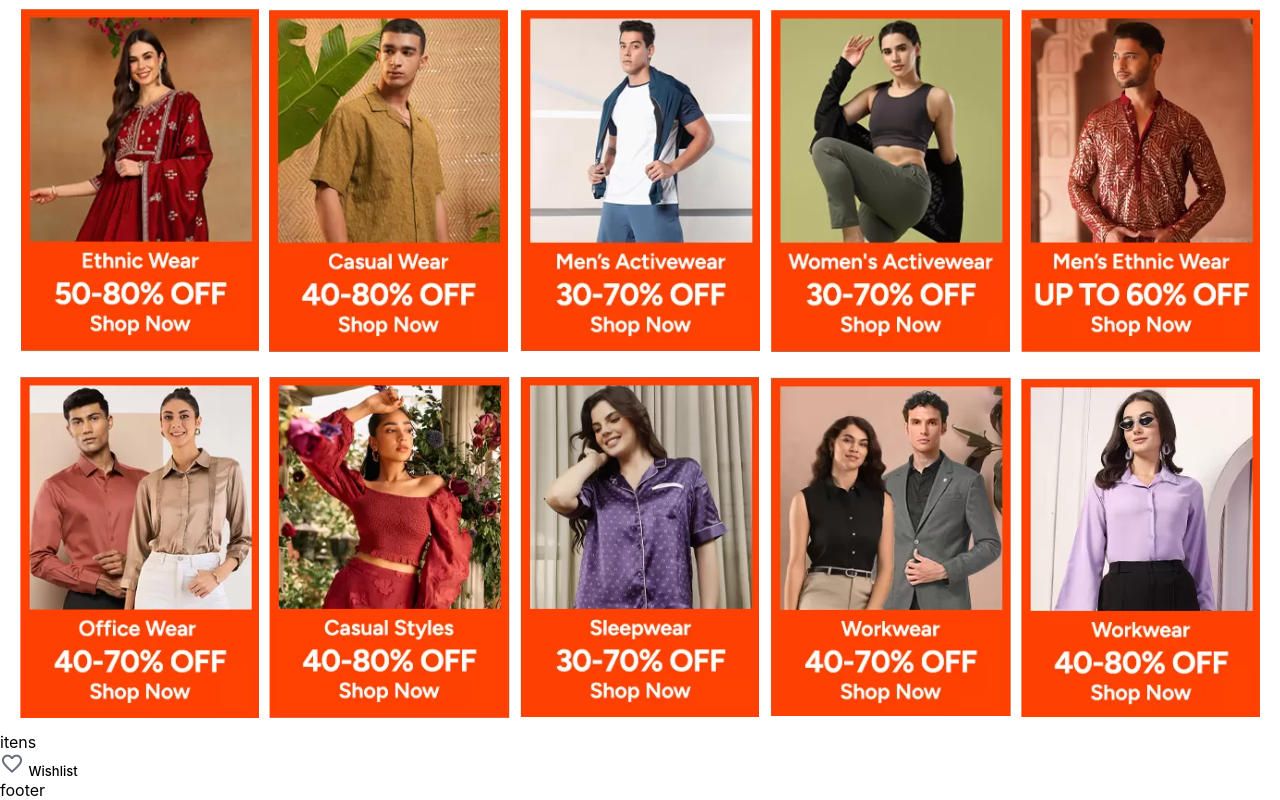
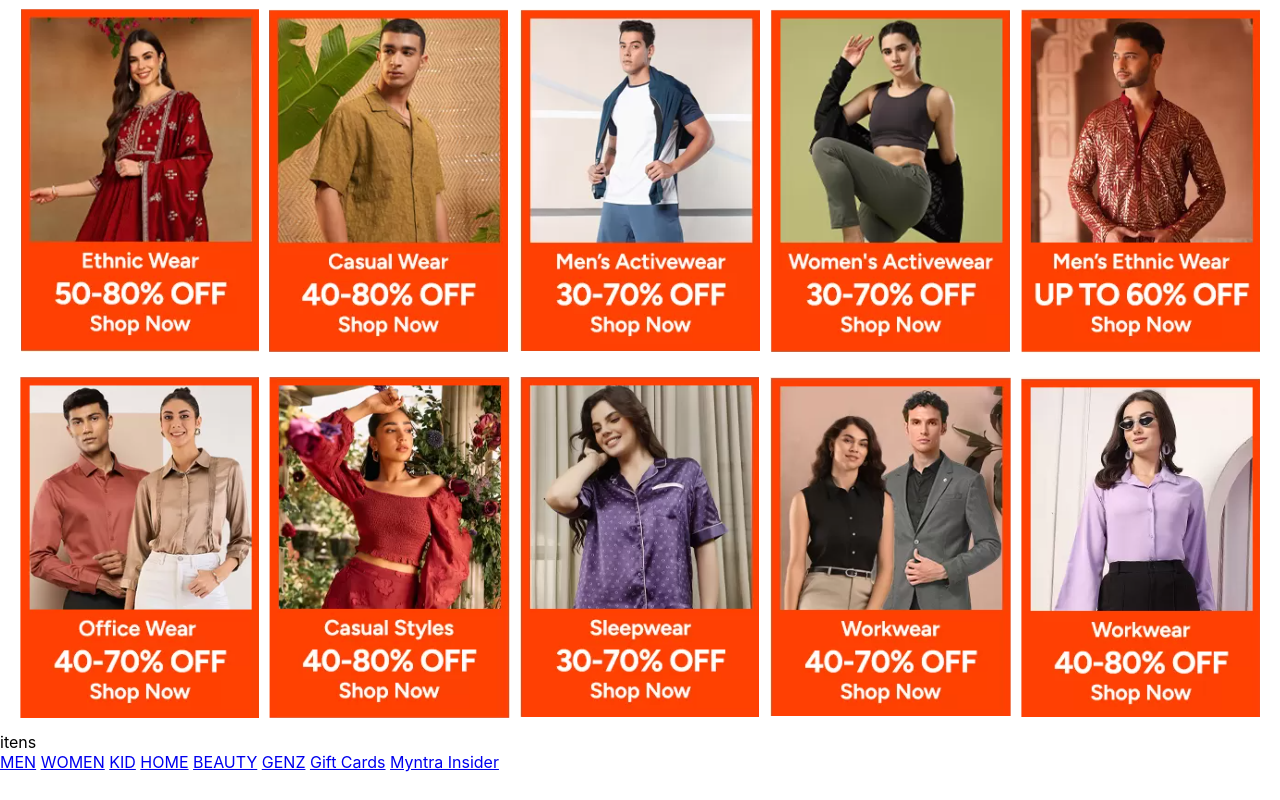
Before and after one commit to Saurabh-kumar-hii/Myntra, a plain HTML site: page index.html in a window 1280 px wide. Shown: the part 621-1421 px from the top of the page. After the commit the page ends 1393 px from the top, so only its background shows below. Drawn offline with nearby package versions, Linux system fonts and the light colour scheme.

Commit message:
footer still processing

```diff
--- a/index.html
+++ b/index.html
@@ -11,6 +11,7 @@
     />
   </head>
   <body>
+    <!-- From here header starts -->
     <header class="header">
       <div class="logo_container">
         <img src="images\log.jpeg" alt="Myntra logo" />
@@ -57,7 +58,7 @@
       </div>
     </header>
 
-    <!-- This is the main part of code -->
+    <!-- This is the main part of Code -->
 
     <main>
       <div class="banner_container">
@@ -122,14 +123,20 @@
       </div>
       <div class="category_items">itens</div>
     </main>
-    <footer>
-      <div>
-        <div>
-          <span class="material-symbols-outlined action_icon"> favorite </span>
-          <span class="action_name">Wishlist</span>
-        </div>
+    <!-- This is the footer of the Code -->
+    <footer class="footer_container">
+      <div class="footer_item">
+        <a href="#">MEN</a>
+        <a href="#">WOMEN</a>
+        <a href="#">KID</a>
+        <a href="#">HOME</a>
+        <a href="#">BEAUTY</a>
+        <a href="#">GENZ</a>
+        <a href="#">Gift Cards</a>
+        <a href="#">Myntra Insider</a>
+
+
       </div>
-      footer
     </footer>
   </body>
 </html>
```
